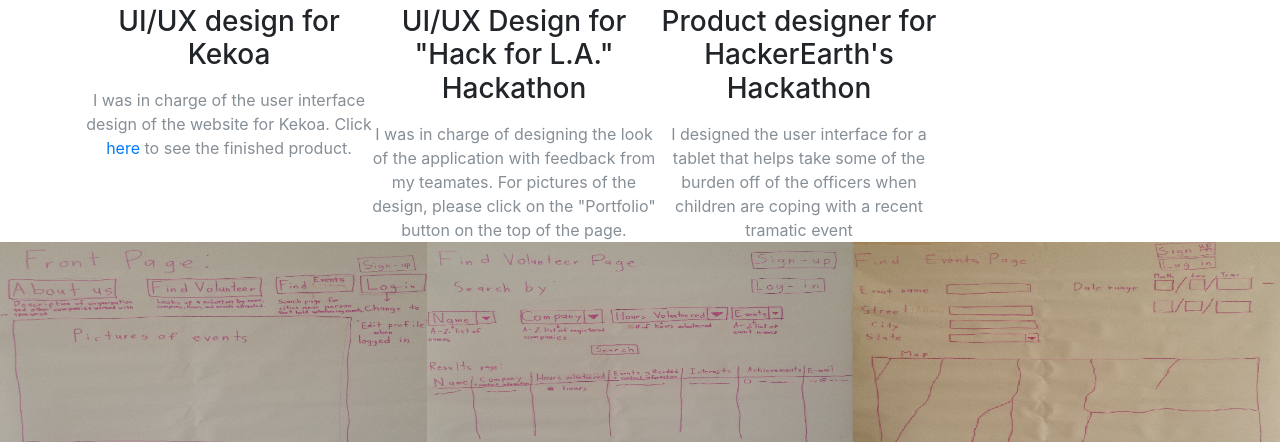
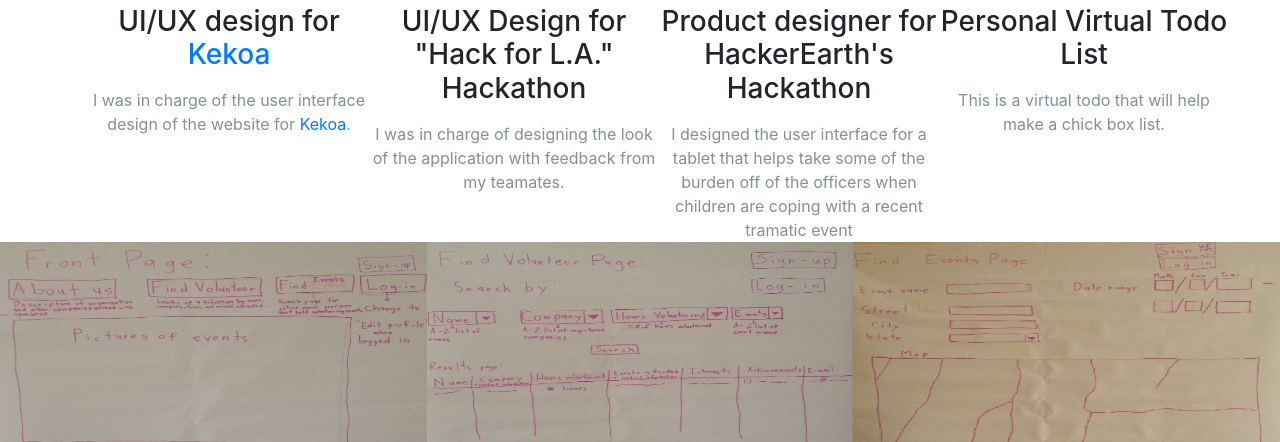
Before and after one commit to JesseWong89/Portfolio, a website with bundled scripts: page index.html in a window 1280 px wide. Shown: the part 767-1209 px from the top of the page. Built offline with nearby package versions, Linux system fonts and the light colour scheme.

```diff
--- a/index.html
+++ b/index.html
@@ -99,16 +99,16 @@
         <div class="row">
           <div class="col-lg-3 col-md-6 text-center">
             <div class="service-box mt-5 mx-auto" style="width: 18rem;">
-              <i class="fa fa-4x fa-window-maximize text-primary mb-3 sr-icons"></i>
-              <h3 class="mb-3">UI/UX design for Kekoa</h3>
-              <p class="text-muted mb-0">I was in charge of the user interface design of the website for Kekoa. Click <a href = "http://kekoaveteran.org/index.html">here</a> to see the finished product. </p>
+              <a href = "http://kekoaveteran.org/index.html"> <i class="fa fa-4x fa-window-maximize text-primary mb-3 sr-icons"></i></a>
+              <h3 class="mb-3">UI/UX design for <a href = "http://kekoaveteran.org/index.html">Kekoa</a></h3>
+              <p class="text-muted mb-0">I was in charge of the user interface design of the website for <a href = "http://kekoaveteran.org/index.html">Kekoa</a>.
             </div>
           </div>
           <div class="col-lg-3 col-md-6 text-center">
             <div class="service-box mt-5 mx-center" style="width: 18rem;">
               <i class="fa fa-4x fa-paint-brush text-primary mb-3 sr-icons" ></i>
               <h3 class="mb-3">UI/UX Design for "Hack for L.A." Hackathon</h3>
-              <p class="text-muted mb-0">I was in charge of designing the look of the application with feedback from my teamates. For pictures of the design, please click on the "Portfolio" button on the top of the page.</p>
+              <p class="text-muted mb-0">I was in charge of designing the look of the application with feedback from my teamates.</p>
             </div>
           </div>
           <div class="col-lg-3 col-md-6 text-center">
@@ -117,6 +117,14 @@
               <h3 class="mb-3">Product designer for HackerEarth's Hackathon</h3>
               <p class="text-muted mb-0">I designed the user interface for a tablet that helps take some of the burden off of the officers when children are coping with a recent tramatic event</p>
             </div>
+          </div>
+          <div class="col-lg-3 col-md-6 text-center">
+              <div class="service-box mt-5 mx-auto" style="width: 18rem;">
+                <a href="https://jessewong89.github.io/Todo-List/"><i class="fa fa-4x fa-file-text-o mb-3 sr-icons"></i></a>
+                  <i class="glyphicon glyphicon-list-alt"></i>
+                  <h3 class="mb-3">Personal Virtual Todo List</h3>
+                  <p class="text-muted mb-0">This is a virtual todo that will help make a chick box list.
+              </div>
           </div>
         </div>
       </div>
@@ -241,7 +249,7 @@
           <div class="col-lg-4 mr-auto text-center">
             <i class="fa fa-envelope-o fa-3x mb-3 sr-contact"></i>
             <p>
-              <a href="mailto:your-email@your-domain.com">imionjay@gmail.com</a>
+              <a href="mailto:imionjay@gmail.com">imionjay@gmail.com</a>
             </p>
           </div>
         </div>
```
